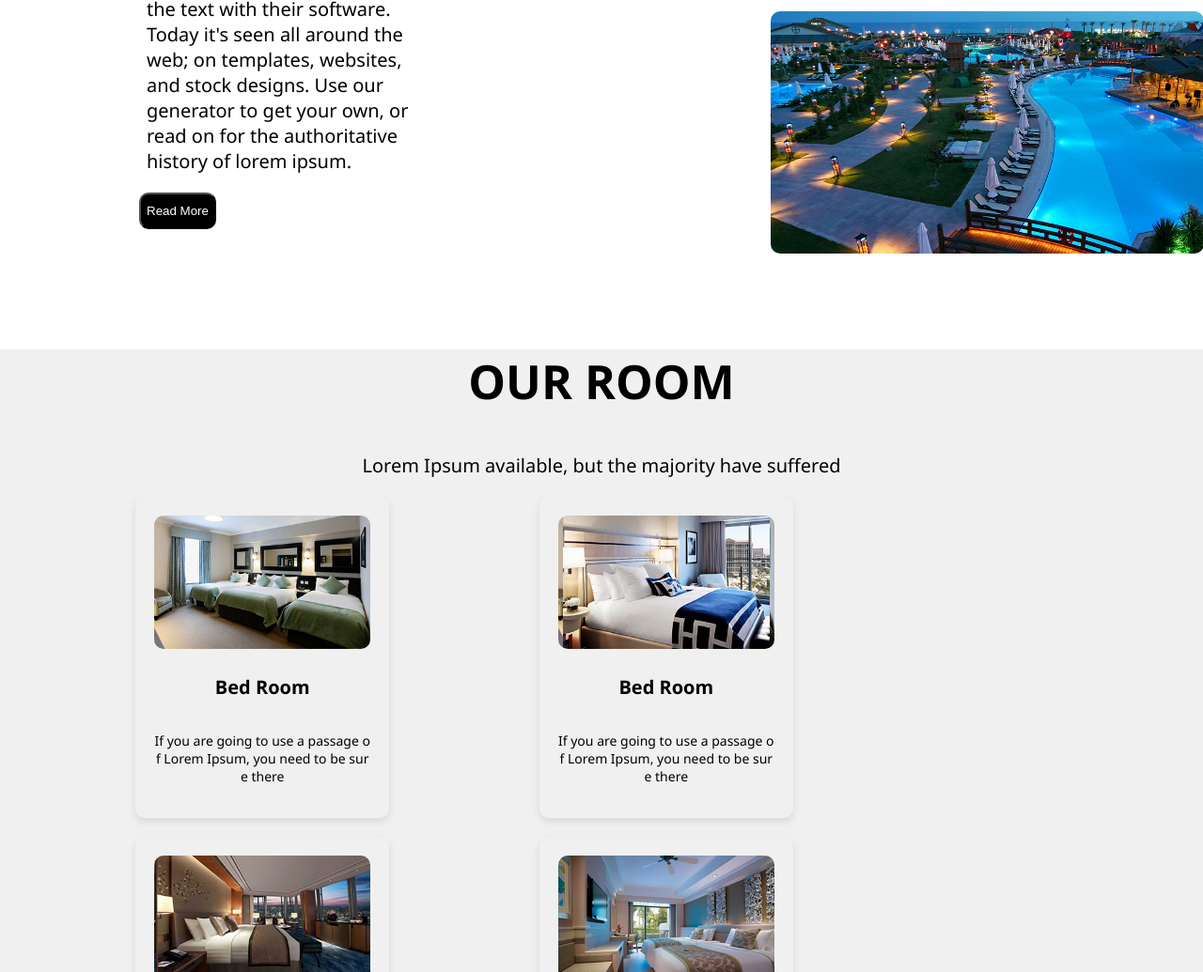
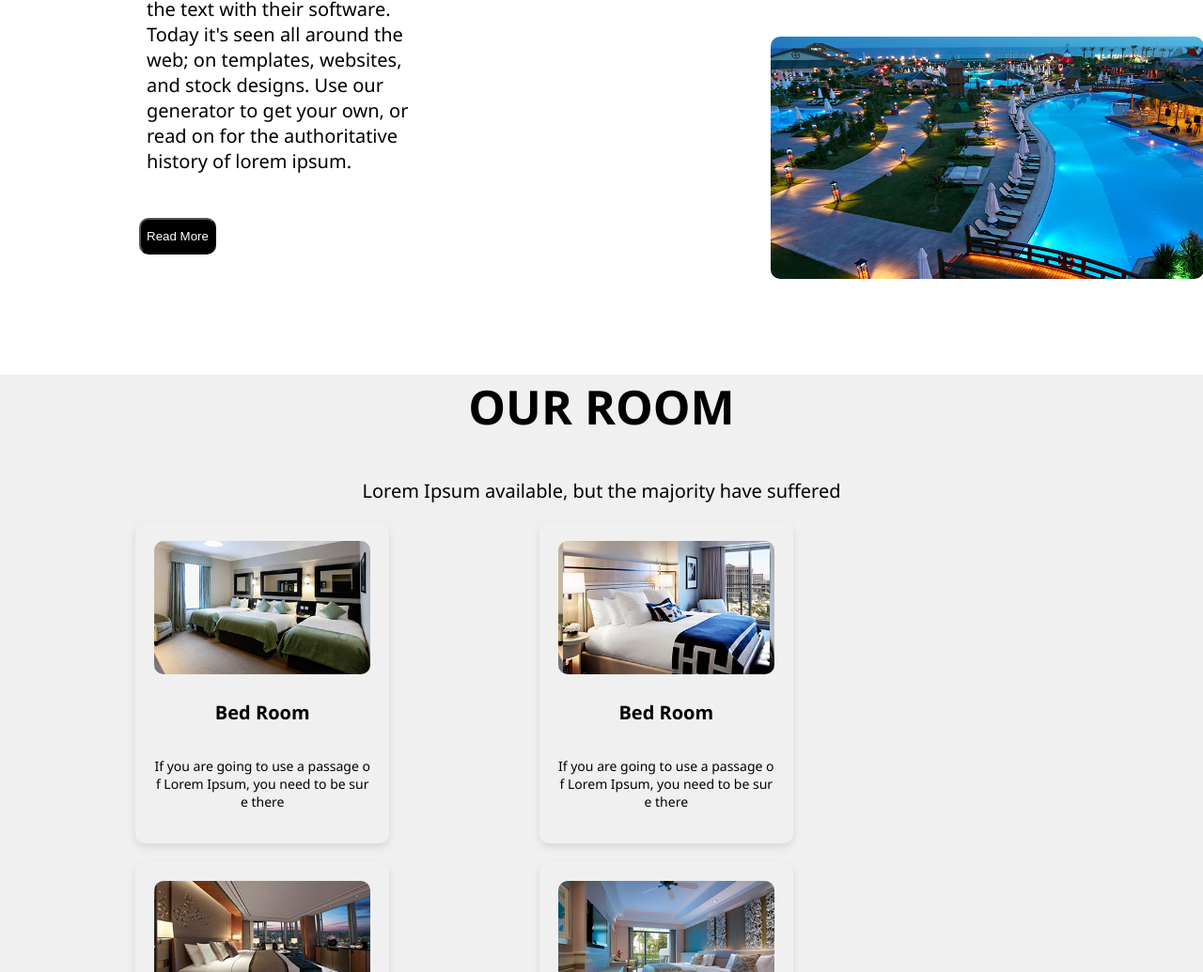
Before and after one commit to FluWave/otel, a plain HTML site: page index.html in a window 1280 px wide. Shown: the part 986-2021 px from the top of the page at 94% size. Drawn offline with nearby package versions, Linux system fonts and the light colour scheme.

Commit message:
Update index.html

```diff
--- a/index.html
+++ b/index.html
@@ -73,7 +73,9 @@
           designs. Use our generator to get your own, or read on for the
           authoritative history of lorem ipsum.
         </p>
-        <button class="about-btn">Read More</button>
+        <br>
+        <a href="about.html">
+        <button class="about-btn">Read More</button></a>
       </div>
       <div class="image-content">
         <img src="Images/about.png" alt="" />
```
